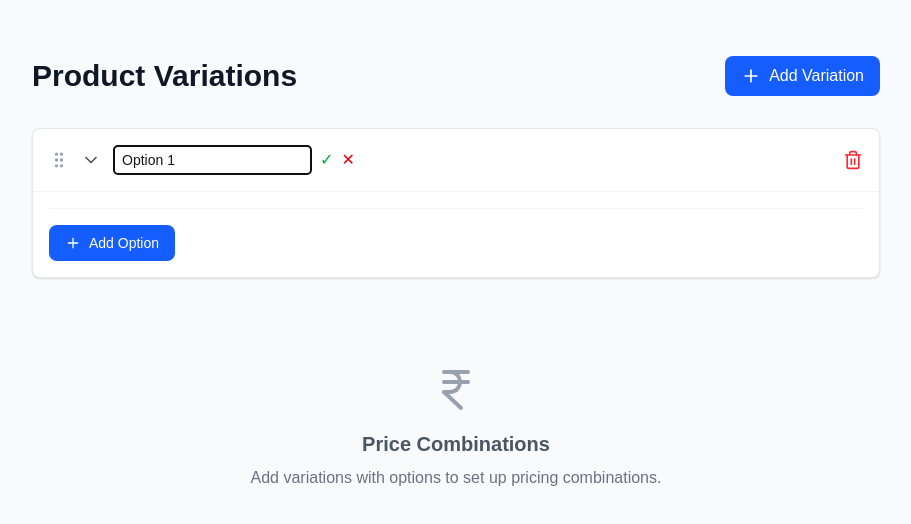
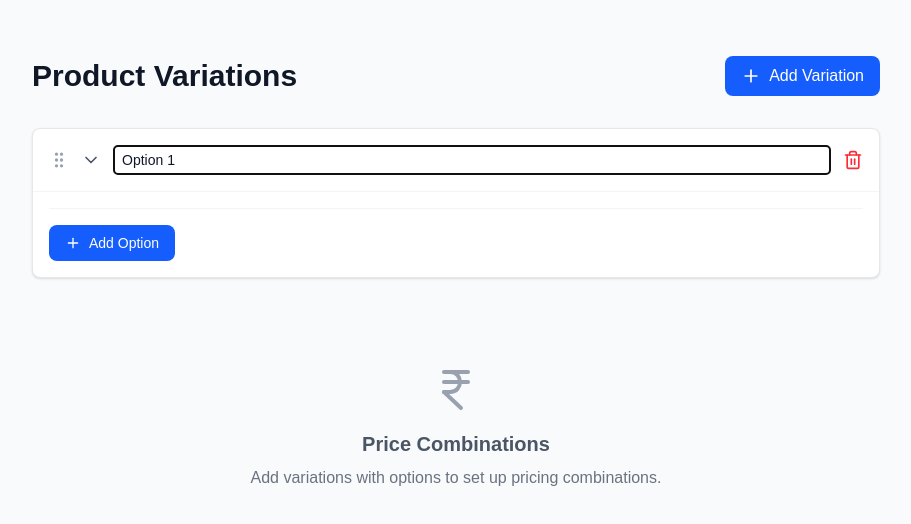
Before and after one commit to YogeshR6/shopify-variations-task, a Next.js app: page / in a window 1280 px wide. Both pictures are taken after a click on the button "Add Variation". Shown: the top 524 px of the page, without its empty margins (184-1095 px from the left). Built offline with nearby package versions, Linux system fonts and the light colour scheme.

Commit message:
Refactor SortableVariation component to streamline name editing and enhance user interaction

```diff
--- a/src/components/SortableVariation.tsx
+++ b/src/components/SortableVariation.tsx
@@ -24,7 +24,6 @@ import {
   Trash2,
   Plus,
   GripVertical,
-  Edit2,
   X,
 } from "lucide-react";
 import { Variation, VariationOption } from "@/types/variations";
@@ -176,41 +175,44 @@ export default function SortableVariation({
 
         <div className="flex-1 flex items-center gap-2">
           {isEditingName ? (
-            <div className="flex items-center gap-2">
             <input
               type="text"
               value={editedName}
               onChange={(e) => setEditedName(e.target.value)}
-                className="px-2 py-1 border border-gray-300 rounded text-sm flex-1"
+              className="px-2 py-1 border border-gray-300 rounded text-sm flex-1 font-medium text-gray-900"
               placeholder="Option Name (e.g., Color, Size)"
               onKeyDown={(e) => {
                 if (e.key === "Enter") handleNameSave();
                 if (e.key === "Escape") handleNameCancel();
               }}
+              onBlur={handleNameSave}
               autoFocus
             />
-              <button
-                onClick={handleNameSave}
-                className="text-green-600 hover:text-green-700"
+          ) : (
+            <div className="flex-1">
+              <h3
+                className="font-medium text-gray-900 cursor-pointer hover:text-blue-600"
+                onClick={
+                  variation.isOpen
+                    ? () => setIsEditingName(true)
+                    : () => onToggle(variation.id)
+                }
+                onDoubleClick={() => setIsEditingName(true)}
               >
-                ✓
-              </button>
-              <button
-                onClick={handleNameCancel}
-                className="text-red-600 hover:text-red-700"
+                {variation.name}
+              </h3>
+              {!variation.isOpen && variation.options.length > 0 && (
+                <div className="flex flex-wrap gap-1 mt-1">
+                  {variation.options.map((option) => (
+                    <span
+                      key={option.id}
+                      className="px-2 py-1 bg-gray-100 text-gray-600 text-xs rounded-md"
                     >
-                ✕
-              </button>
+                      {option.name}
+                    </span>
+                  ))}
                 </div>
-          ) : (
-            <div className="flex items-center gap-2">
-              <h3 className="font-medium text-gray-900">{variation.name}</h3>
-              <button
-                onClick={() => setIsEditingName(true)}
-                className="text-gray-400 hover:text-gray-600"
-              >
-                <Edit2 size={16} />
-              </button>
+              )}
             </div>
           )}
         </div>
```
Lines whose indentation alone changed are shown as unchanged.
